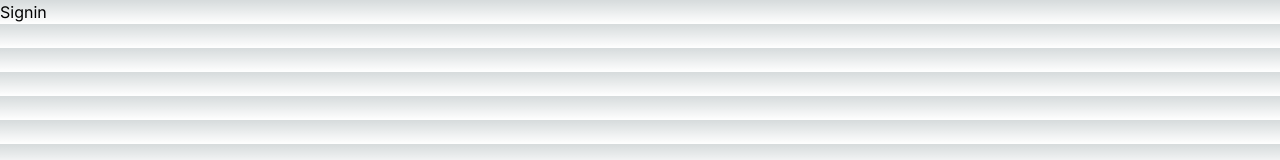
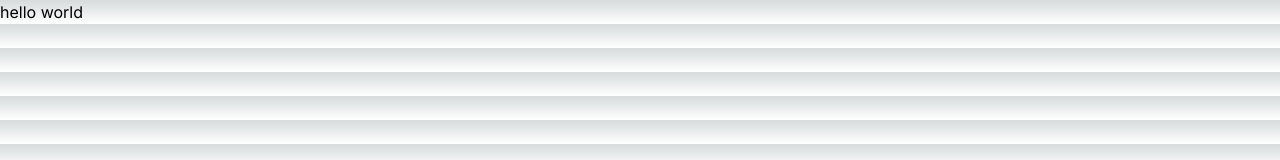
Before and after one commit to JJthang/Learn-Git, a Next.js app: page /Signin in a window 1280 px wide. Shown: the top 160 px of the page. Built offline with nearby package versions, Linux system fonts and the light colour scheme.

Commit message:
Hand Logic TotalFuction

```diff
--- a/src/app/(Signin)/Signin/page.tsx
+++ b/src/app/(Signin)/Signin/page.tsx
@@ -1,10 +1,23 @@
-import React from 'react'
+'use client'
+import React, { useState } from 'react'
 
 type Props = {}
 
 const Signin = (props: Props) => {
+  const [currentState, setCurrentState] = useState(false);
+  const TotalFuction = () => {
+    return (
+      <div>
+        <h1>Hello World</h1>
+      </div>
+    )
+  }
   return (
-    <div>Signin</div>
+    <div>
+      {
+        currentState ? TotalFuction() : 'hello world'
+      }
+    </div>
   )
 }
 
```
